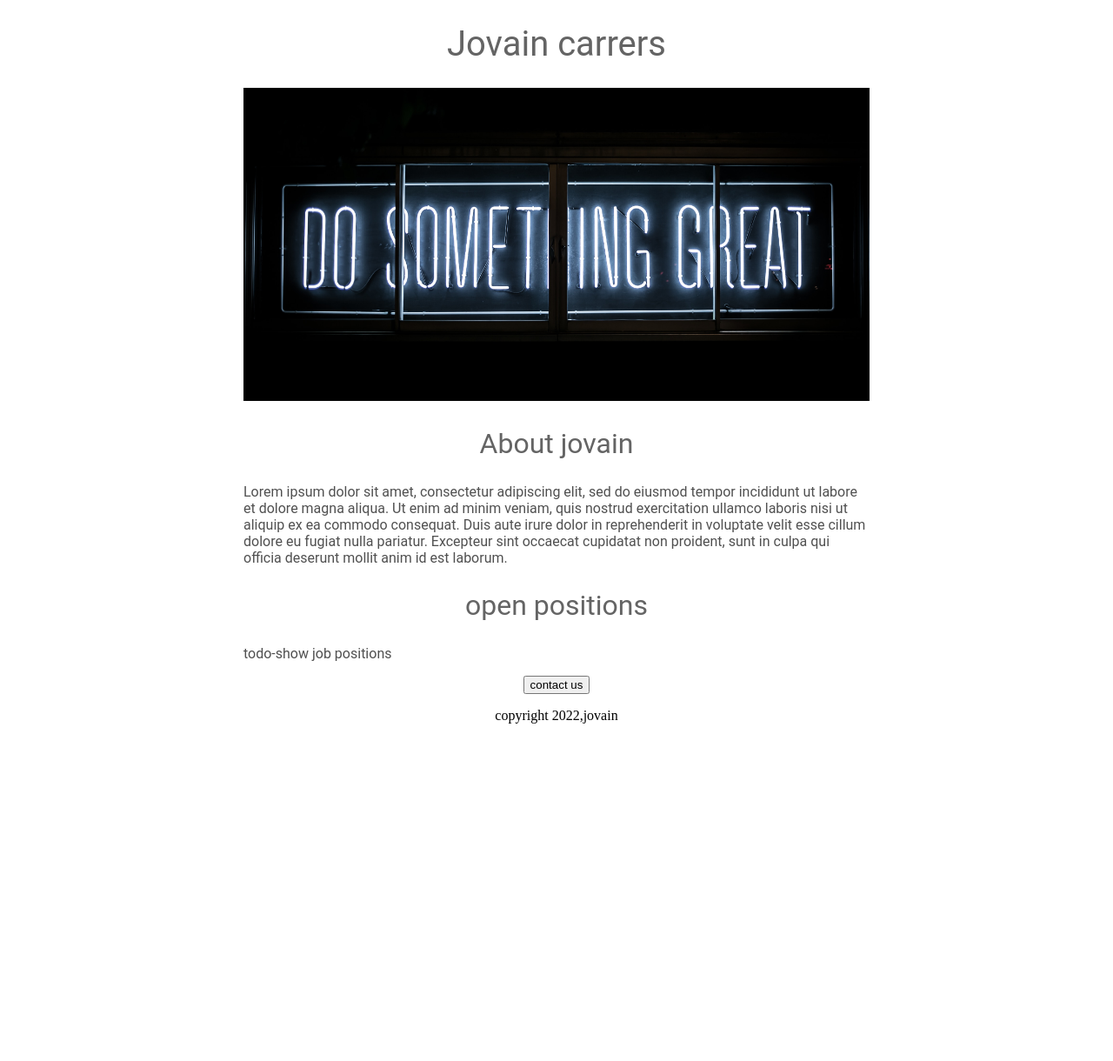
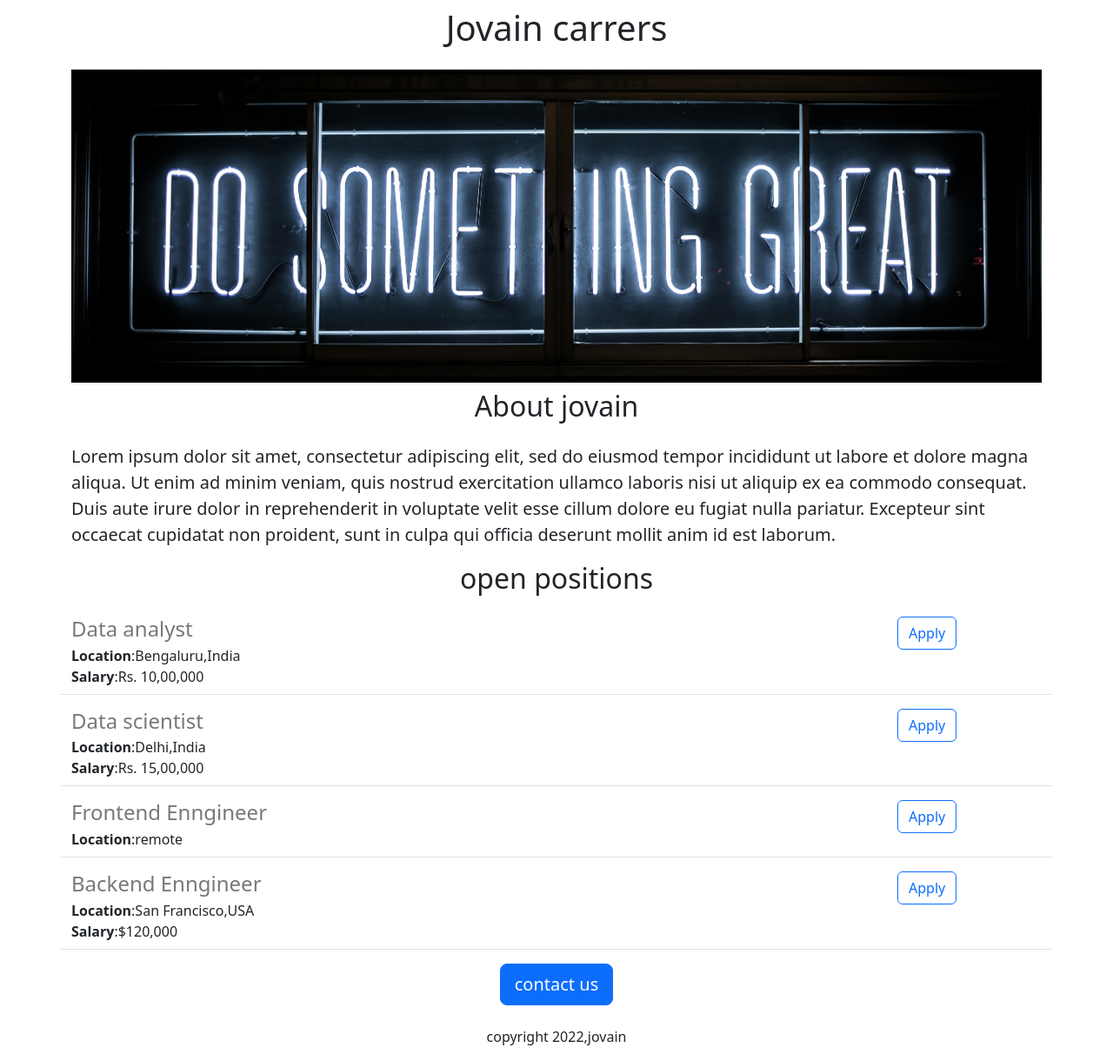
Before and after one commit to shreya274/jovian-carrers-website, a Flask app: page / in a window 1280 px wide. Shown: the whole page at 87% size. Before the commit the page ends 832 px from the top, so only its background shows below. Run offline with Flask 3, Linux system fonts and the light colour scheme; parts of the project's set-up code (start-up, migrations or seed data) failed here and were passed over.

Commit message:
added dynamic data and api route
dynamic data and api route

```diff
--- a/app.py
+++ b/app.py
@@ -1,17 +1,49 @@
 
-from flask import Flask, render_template
+from flask import Flask, render_template,jsonify
 
 
 
 app = Flask(__name__)
 
+JOBS = [
+
+    {
+    'id':1,
+    'title':'Data analyst',
+    'location':'Bengaluru,India',
+    'salary':'Rs. 10,00,000',
+  },
+
+  {
+    'id':2,
+    'title':'Data scientist',
+    'location':'Delhi,India',
+    'salary':'Rs. 15,00,000',
+  },
+
+{
+    'id':3,
+    'title':'Frontend Enngineer',
+    'location':'remote',
+
+  },
+
+{
+    'id':4,
+    'title':'Backend Enngineer',
+    'location':'San Francisco,USA',
+    'salary':'$120,000',
+  }
+]
+
 @app.route("/")
 def hello_world():
 
-    return render_template('home.html')
+    return render_template('home.html',jobs=JOBS, company_name ='Jovain')
+@app.route("api/jobs")
+def list_jobs():
 
-    return "Hello, shreya"
-
+ return jsonify(JOBS)
 
 if __name__=="__main__" :
  app.run(host='0.0.0.0', debug=True)
--- a/templates/home.html
+++ b/templates/home.html
@@ -2,51 +2,36 @@
 <HTML>
   <head>
     <title>jovains carrer</title>
+    <meta charset="utf-8">
+    <meta name="viewport" content="width=device-width, initial-scale=1">
+    <link href="https://cdn.jsdelivr.net/npm/bootstrap@5.3.0/dist/css/bootstrap.min.css" rel="stylesheet" integrity="sha384-9ndCyUaIbzAi2FUVXJi0CjmCapSmO7SnpJef0486qhLnuZ2cdeRhO02iuK6FUUVM" crossorigin="anonymous">
     <style>
-h1{
-  font-size:40px;
-  font-family:Roboto;
-  font-weight:normal;
-  color:rgb(100, 100 ,100);
- text-align:center;
-}
       #banner {
+        height: 360px;
+        object-fit:cover;
         width: 100%;
-        height:360px;
-        object-fit:cover;
       }
+    </style>
+  </head>
+    <body>
+      <div class="container">
+      <h1 class="text-center mt-2 mb-4"> {{company_name}} carrers</h1>
+      <img class="img-fluid" id="banner"src="https://jovian-carrers-website-2--shreyasharmass2.repl.co/static/1.jpg"height="320">
+      <h2 class="text-center mt-2 mb-4">About jovain</h2>
+      <p class="lead">Lorem ipsum dolor sit amet, consectetur adipiscing elit, sed do eiusmod tempor incididunt ut labore et dolore magna aliqua. Ut enim ad minim veniam, quis nostrud exercitation ullamco laboris nisi ut aliquip ex ea commodo consequat. Duis aute irure dolor in reprehenderit in voluptate velit esse cillum dolore eu fugiat nulla pariatur. Excepteur sint occaecat cupidatat non proident, sunt in culpa qui officia deserunt mollit anim id est laborum.</p>
+      <h2 class="text-center mt-2 mb-4">open positions</h2>
+      <div>
 
-      h2{
-    font-size:32px;
-  font-family:Roboto;
-  font-weight:normal;
-  color:rgb(100, 100 ,100);
-        text-align:center;
-      }
+        {% for job in jobs %}
+          {% include 'jobitem.html' %}
+        {% endfor %}
 
-      .bodytext{
-        font-family:Roboto;
-        color:rgb(80, 80 ,80);
-      }
 
-      #container{
-        max-width:720px;
-        margin:0 auto;
 
-      }
-
-    </style>
-    <body>
-      <div id="container">
-      <h1>Jovain carrers</h1>
-      <img id="banner" src="https://jovian-carrers-website-2--shreyasharmass2.repl.co/static/1.jpg"height="320">
-      <h2>About jovain</h2>
-      <p class="bodytext">Lorem ipsum dolor sit amet, consectetur adipiscing elit, sed do eiusmod tempor incididunt ut labore et dolore magna aliqua. Ut enim ad minim veniam, quis nostrud exercitation ullamco laboris nisi ut aliquip ex ea commodo consequat. Duis aute irure dolor in reprehenderit in voluptate velit esse cillum dolore eu fugiat nulla pariatur. Excepteur sint occaecat cupidatat non proident, sunt in culpa qui officia deserunt mollit anim id est laborum.</p>
-      <h2>open positions</h2>
-      <p class="bodytext">todo-show job positions</p>
-        <div style="text-align:center">
-    <button>contact us</button>
-          <p>copyright 2022,jovain</p>
+      </div>
+        <div class="text-center">
+    <button class="btn btn-primary btn-lg">contact us</button>
+          <p class="mt-4">copyright 2022,jovain</p>
         </div>
       </div>
     </body>
--- /dev/null
+++ b/templates/jobitem.html
@@ -0,0 +1,14 @@
+ <div class="border-bottom row"style= margin-bottom:16px;padding-bottom:8px;>
+   <div class="col-10">
+            <h4
+              style="color:rgb(120,120,120); margin-bottom:4px;">
+              {{job[ 'title' ]}}</h4>
+            <div><b>Location</b>:{{job['location']}}</div>
+            {% if 'salary' in job %}
+            <div><b>Salary</b>:{{job['salary']}}</div>
+            {% endif %}
+ </div>
+   <div class="col-2">
+   <button type="button" class="btn btn-outline-primary float-right align-middle">Apply</button>
+   </div>
+          </div>
```
